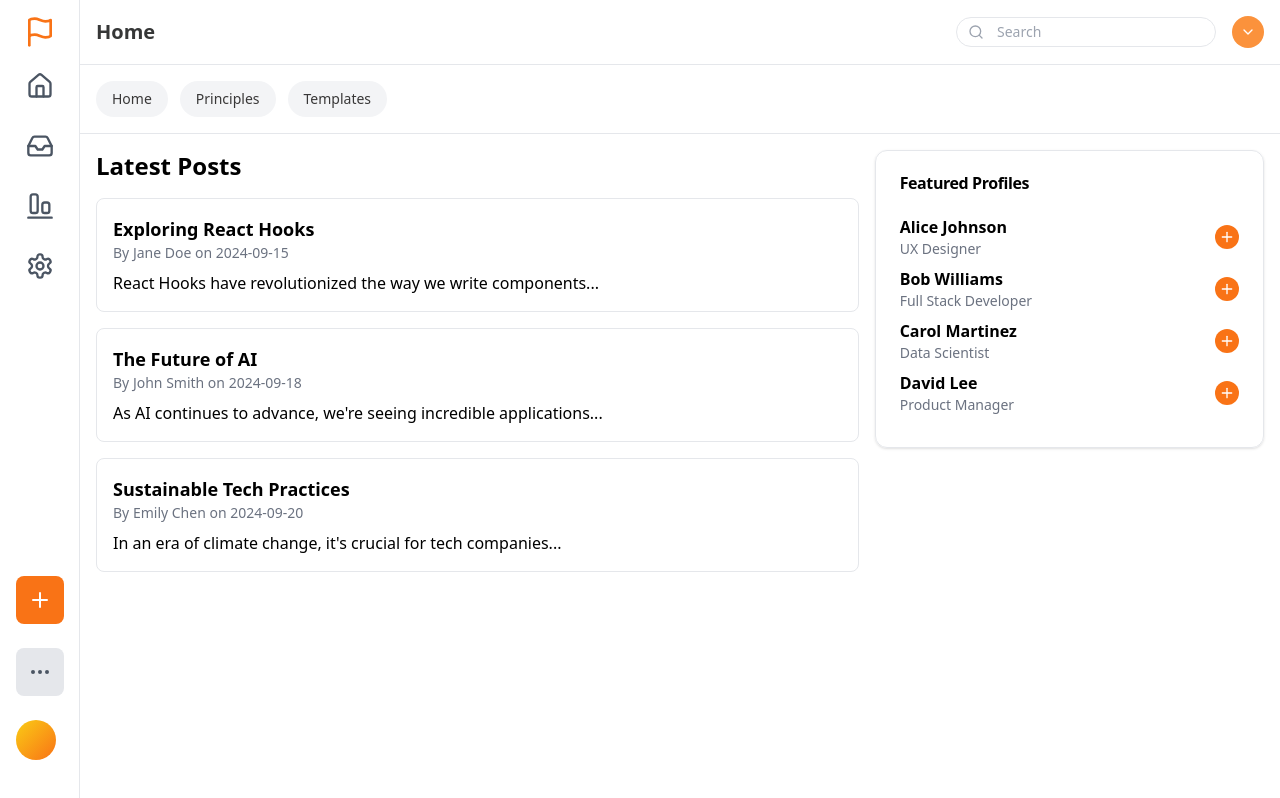
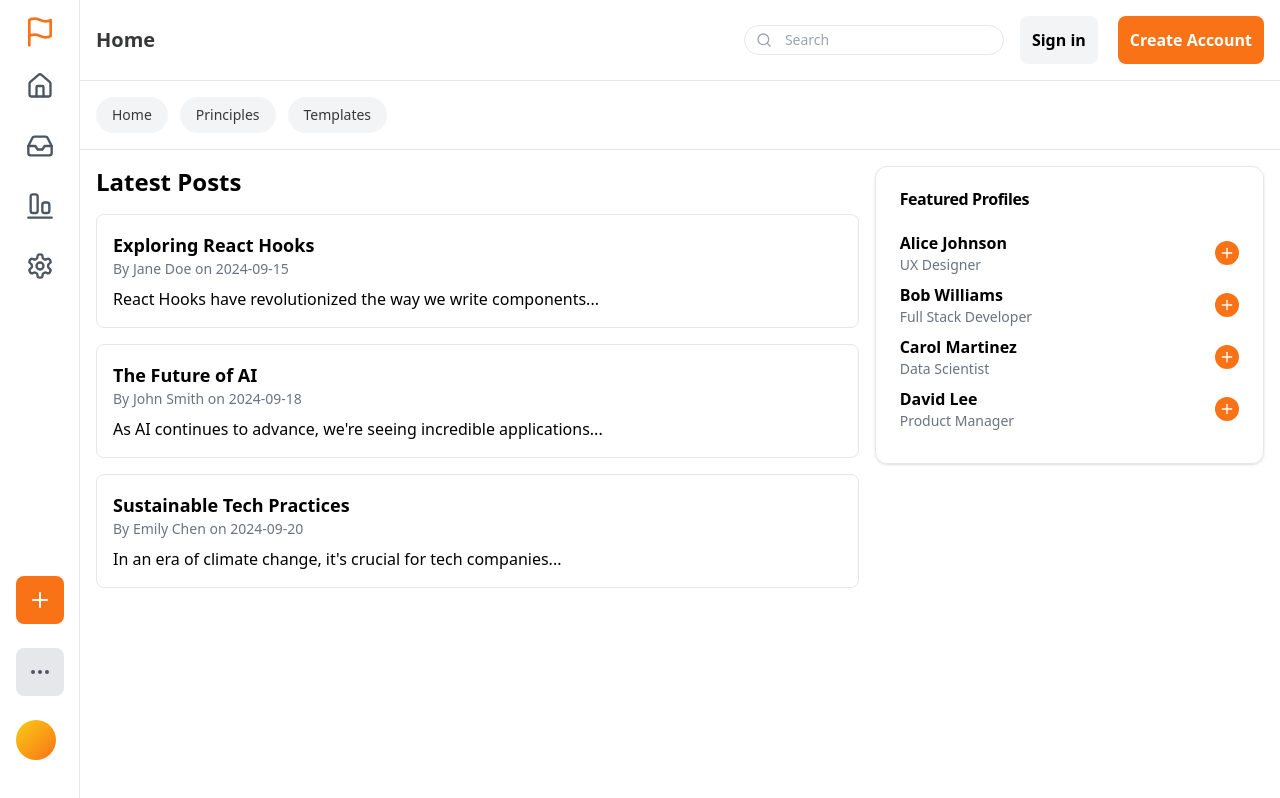
Before and after one commit to roasisaac/app, a React (Vite) app: page /trends in a window 1280 px wide. Built offline with nearby package versions, Linux system fonts and the light colour scheme.

Commit message:
fix: Fixed some errors and created the log in and out feature

```diff
--- a/package.json
+++ b/package.json
@@ -21,6 +21,7 @@
     "@radix-ui/react-tabs": "^1.1.0",
     "class-variance-authority": "^0.7.0",
     "clsx": "^2.1.1",
+    "firebase": "^10.13.2",
     "lucide-react": "^0.441.0",
     "react": "^18.3.1",
     "react-dom": "^18.3.1",
--- a/src/components/Header.tsx
+++ b/src/components/Header.tsx
@@ -1,6 +1,6 @@
+/* eslint-disable @typescript-eslint/no-unused-vars */
 import React, { useState } from 'react';
 import { Search, ChevronDown } from 'lucide-react';
-import { Tabs, TabsList, TabsTrigger } from "@/components/ui/tabs";
 
 const Header: React.FC = () => {
   const [isPopoverOpen, setIsPopoverOpen] = useState(false);
@@ -10,6 +10,7 @@ const Header: React.FC = () => {
   const [posts, setPosts] = useState([
     { author: 'Simple Man', date: '4. Sept', content: 'The greatest show of strength in a man is self-denial.', category: 'Principles' },
   ]);
+  const [isLoggedIn, setIsLoggedIn] = useState(false);
 
   const handleProfileClick = () => {
     setIsPopoverOpen(!isPopoverOpen);
@@ -24,7 +25,7 @@ const Header: React.FC = () => {
     setActiveMenuItem(item);
   };
 
-  const handleNewPostChange = (e) => setNewPost(e.target.value);
+  const handleNewPostChange = (e: React.ChangeEvent<HTMLInputElement>) => setNewPost(e.target.value);
 
   const handleAddPost = () => {
     if (newPost.trim() !== '') {
@@ -67,13 +68,13 @@ const Header: React.FC = () => {
             <div className="relative">
               <input
                 type="text"
-                placeholder="Search "
+                placeholder="Search"
                 className="pl-10 pr-4 py-1 border rounded-full focus:outline-none focus:ring-2 focus:ring-gray-200 text-sm"
               />
               <Search className="absolute left-3 top-1/2 transform -translate-y-1/2 text-gray-400" size={16} />
             </div>
-
-            {/* Profile Dropdown */}
+            {isLoggedIn ? (
+              /* Profile Dropdown */
               <div className="relative">
                 <div
                   className="w-8 h-8 bg-orange-400 rounded-full flex items-center justify-center cursor-pointer"
@@ -127,6 +128,16 @@ const Header: React.FC = () => {
                   </div>
                 )}
               </div>
+            ) : (
+              <div className='flex gap-5'>
+                <button className='bg-gray-100 p-3 rounded-lg font-semibold hover:bg-gray-200'>
+                  Sign in
+                </button>
+                <button className='bg-orange-500 p-3 rounded-lg font-semibold hover:bg-orange-600 text-white'>
+                  Create Account
+                </button>
+              </div>
+            )}
           </div>
         </div>
         <hr className="border-t border-gray-200" />
@@ -138,9 +149,7 @@ const Header: React.FC = () => {
       {/* Scrollable subheader with larger, instant-change tabs */}
       <div className="bg-white py-4 px-4">
         <div className="flex justify-start space-x-3 overflow-x-auto text-sm">
-          {[
-            'Home', 'Principles', 'Templates',
-          ].map(item => (
+          {['Home', 'Principles', 'Templates'].map(item => (
             <button
               key={item}
               onClick={() => handleMenuItemClick(item)}
@@ -152,10 +161,6 @@ const Header: React.FC = () => {
         </div>
       </div>
       <hr className="border-t border-gray-200" />
-
-
-
-
     </>
   );
 };
--- /dev/null
+++ b/src/components/SignupForm.tsx
@@ -0,0 +1,11 @@
+import React from 'react'
+
+const SignupForm: React.FC = () => {
+    return (
+        <div className='bg-white'>
+            Form
+        </div>
+    );
+}
+
+export default SignupForm;
--- /dev/null
+++ b/src/firebase/firebaseConfig.js
@@ -0,0 +1,22 @@
+import { initializeApp } from "firebase/app";
+import { getAnalytics } from "firebase/analytics";
+import { getAuth } from "firebase/auth";
+import { getFirestore } from "firebase/firestore";
+
+const firebaseConfig = {
+    apiKey: "AIzaSyCfcyk476UDIn5lL96lad_OTKQhhCqjVTk",
+    authDomain: "substackui-clone.firebaseapp.com",
+    projectId: "substackui-clone",
+    storageBucket: "substackui-clone.appspot.com",
+    messagingSenderId: "474347312439",
+    appId: "1:474347312439:web:8c4a73d5d482c1f2ecf6b2",
+    measurementId: "G-XT411GX979"
+};
+
+const app = initializeApp(firebaseConfig);
+const analytics = getAnalytics(app);
+
+const auth = getAuth(app);
+const db = getFirestore(app);
+
+export { auth, db };
```
Also changed, not shown: src/App.tsx (+9 -9 lines), tailwind.config.js (indentation only), 1 other file (tests, documents, lock files or other folders). Lines whose indentation alone changed are shown as unchanged.
